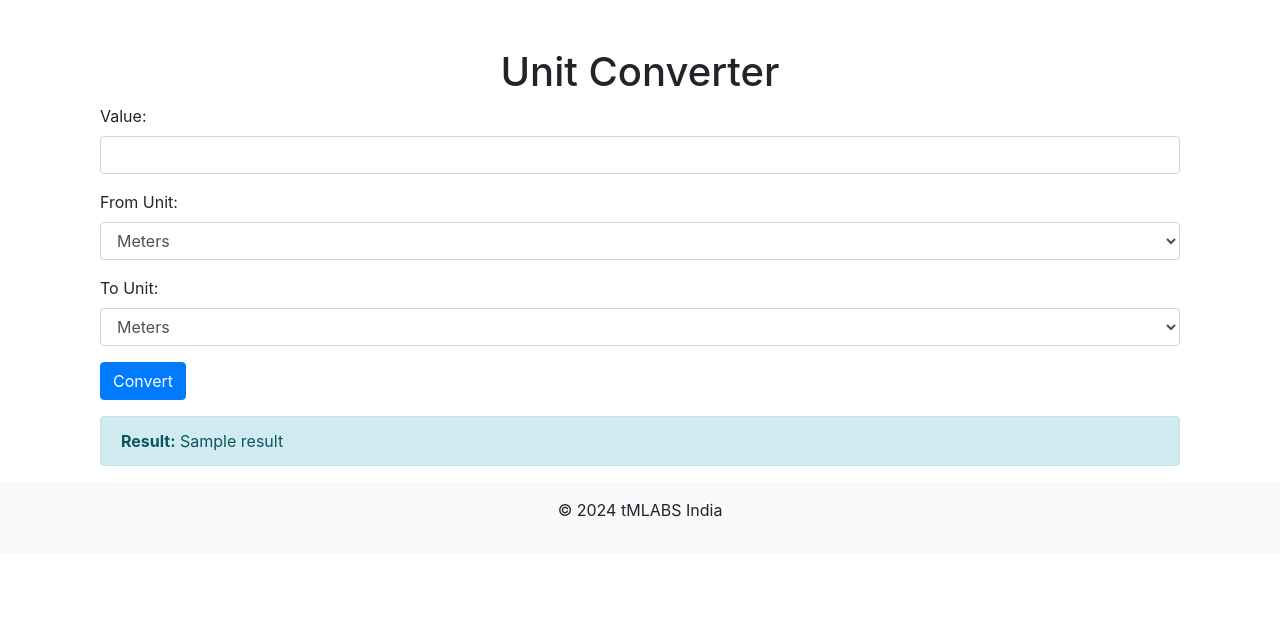
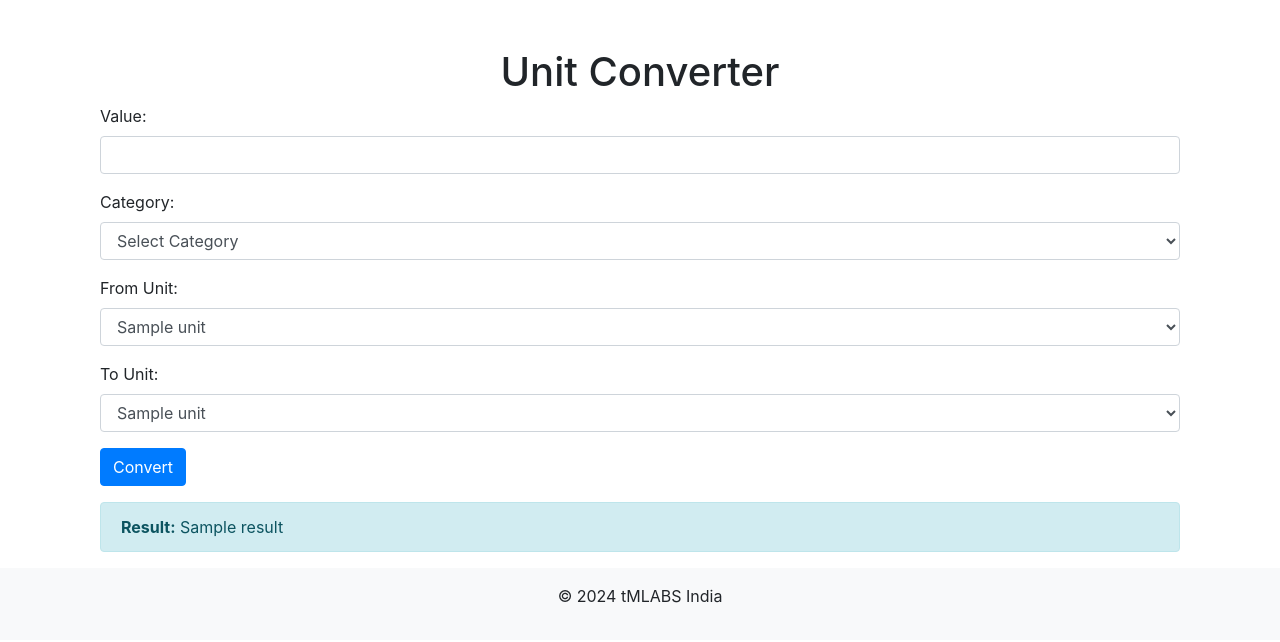
Before and after one commit to thrmk/url_shortener_free, a Flask app: template templates/unit_converter.html in a window 1280 px wide. Shown: the part 76-718 px from the top of the page. Run offline with Flask 3, Linux system fonts and the light colour scheme; the template is opened without the code that fills it: most values are stand-ins (such as "Sample title", 1, 10 or a date in 2020); some libraries are stand-ins or nearby versions.

Commit message:
Added more units of conversions

```diff
--- a/app.py
+++ b/app.py
@@ -271,30 +271,140 @@ def password_generator():
 
 @app.route('/unit_converter', methods=['GET', 'POST'])
 def unit_converter():
+    value = ''
+    from_unit = ''
+    to_unit = ''
+    category = ''
     result = None
-    if request.method == 'POST':
-        value = float(request.form['value'])
-        from_unit = request.form['from_unit']
-        to_unit = request.form['to_unit']
 
-        result = convert_units(value, from_unit, to_unit)
-
-    return render_template('unit_converter.html', result=result)
-
-def convert_units(value, from_unit, to_unit):
-    # Add conversion logic here
-    conversion_rates = {
-        ('meters', 'kilometers'): 0.001,
-        ('kilometers', 'meters'): 1000,
-        ('grams', 'kilograms'): 0.001,
-        ('kilograms', 'grams'): 1000,
-        # Add more conversions as needed
+    units = {
+        'distance': ['meters', 'kilometers', 'miles', 'yards', 'feet', 'inches', 'centimeters', 'millimeters', 'nautical miles'],
+        'weight': ['grams', 'kilograms', 'pounds', 'ounces', 'milligrams', 'micrograms', 'stones', 'tons', 'carats'],
+        'temperature': ['celsius', 'fahrenheit', 'kelvin', 'rankine'],
+        'volume': ['liters', 'milliliters', 'gallons', 'cups', 'pints', 'quarts', 'cubic meters', 'cubic centimeters', 'cubic inches'],
+        'data': ['bytes', 'kilobytes', 'megabytes', 'gigabytes', 'terabytes', 'petabytes', 'exabytes', 'zettabytes', 'yottabytes'],
+        # Add more categories and units as needed
     }
 
-    if (from_unit, to_unit) in conversion_rates:
-        return value * conversion_rates[(from_unit, to_unit)]
-    else:
-        return "Conversion not supported."
+    if request.method == 'POST':
+        try:
+            value = float(request.form['value'])
+            category = request.form['category']
+            from_unit = request.form['from_unit']
+            to_unit = request.form['to_unit']
+
+            result = convert_units(value, from_unit, to_unit, category)
+        except ValueError:
+            flash('Please enter a valid number.')
+
+    return render_template('unit_converter.html', result=result, value=value, from_unit=from_unit, to_unit=to_unit, category=category, units=units)
+
+
+def convert_units(value, from_unit, to_unit, category):
+    conversion_rates = {
+        'distance': {
+            ('meters', 'kilometers'): 0.001,
+            ('kilometers', 'meters'): 1000,
+            ('meters', 'miles'): 0.000621371,
+            ('miles', 'meters'): 1609.34,
+            ('meters', 'yards'): 1.09361,
+            ('yards', 'meters'): 0.9144,
+            ('meters', 'feet'): 3.28084,
+            ('feet', 'meters'): 0.3048,
+            ('meters', 'inches'): 39.3701,
+            ('inches', 'meters'): 0.0254,
+            ('meters', 'centimeters'): 100,
+            ('centimeters', 'meters'): 0.01,
+            ('meters', 'millimeters'): 1000,
+            ('millimeters', 'meters'): 0.001,
+            ('meters', 'nautical miles'): 0.000539957,
+            ('nautical miles', 'meters'): 1852,
+            # Add more distance conversions
+        },
+        'weight': {
+            ('grams', 'kilograms'): 0.001,
+            ('kilograms', 'grams'): 1000,
+            ('grams', 'pounds'): 0.00220462,
+            ('pounds', 'grams'): 453.592,
+            ('grams', 'ounces'): 0.035274,
+            ('ounces', 'grams'): 28.3495,
+            ('grams', 'milligrams'): 1000,
+            ('milligrams', 'grams'): 0.001,
+            ('grams', 'micrograms'): 1e6,
+            ('micrograms', 'grams'): 1e-6,
+            ('kilograms', 'stones'): 0.157473,
+            ('stones', 'kilograms'): 6.35029,
+            ('kilograms', 'tons'): 0.001,
+            ('tons', 'kilograms'): 1000,
+            ('grams', 'carats'): 5,
+            ('carats', 'grams'): 0.2,
+            # Add more weight conversions
+        },
+        'temperature': {
+            ('celsius', 'fahrenheit'): lambda c: (c * 9/5) + 32,
+            ('fahrenheit', 'celsius'): lambda f: (f - 32) * 5/9,
+            ('celsius', 'kelvin'): lambda c: c + 273.15,
+            ('kelvin', 'celsius'): lambda k: k - 273.15,
+            ('fahrenheit', 'kelvin'): lambda f: (f + 459.67) * 5/9,
+            ('kelvin', 'fahrenheit'): lambda k: (k * 9/5) - 459.67,
+            ('celsius', 'rankine'): lambda c: (c + 273.15) * 9/5,
+            ('rankine', 'celsius'): lambda r: (r - 491.67) * 5/9,
+            # Add more temperature conversions
+        },
+        'volume': {
+            ('liters', 'milliliters'): 1000,
+            ('milliliters', 'liters'): 0.001,
+            ('liters', 'gallons'): 0.264172,
+            ('gallons', 'liters'): 3.78541,
+            ('liters', 'cups'): 4.22675,
+            ('cups', 'liters'): 0.236588,
+            ('liters', 'pints'): 2.11338,
+            ('pints', 'liters'): 0.473176,
+            ('liters', 'quarts'): 1.05669,
+            ('quarts', 'liters'): 0.946353,
+            ('cubic meters', 'liters'): 1000,
+            ('liters', 'cubic meters'): 0.001,
+            ('cubic centimeters', 'liters'): 0.001,
+            ('liters', 'cubic centimeters'): 1000,
+            ('cubic inches', 'liters'): 0.0163871,
+            ('liters', 'cubic inches'): 61.0237,
+            # Add more volume conversions
+        },
+        'data': {
+            ('bytes', 'kilobytes'): 0.001,
+            ('kilobytes', 'bytes'): 1000,
+            ('kilobytes', 'megabytes'): 0.001,
+            ('megabytes', 'kilobytes'): 1000,
+            ('megabytes', 'gigabytes'): 0.001,
+            ('gigabytes', 'megabytes'): 1000,
+            ('gigabytes', 'terabytes'): 0.001,
+            ('terabytes', 'gigabytes'): 1000,
+            ('terabytes', 'petabytes'): 0.001,
+            ('petabytes', 'terabytes'): 1000,
+            ('petabytes', 'exabytes'): 0.001,
+            ('exabytes', 'petabytes'): 1000,
+            ('exabytes', 'zettabytes'): 0.001,
+            ('zettabytes', 'exabytes'): 1000,
+            ('zettabytes', 'yottabytes'): 0.001,
+            ('yottabytes', 'zettabytes'): 1000,
+            # Add more data conversions
+        },
+        # Add more categories and conversions as needed
+    }
+
+    try:
+        if category in conversion_rates:
+            conversion = conversion_rates[category].get((from_unit, to_unit))
+            if conversion:
+                if callable(conversion):  # For lambda functions (temperature)
+                    return round(conversion(value), 2)
+                return round(value * conversion, 2)
+            else:
+                return "Conversion not supported."
+        else:
+            return "Invalid category."
+    except KeyError:
+        return "Invalid conversion."
 
 @app.route('/sitemap.xml')
 def sitemap():
--- a/templates/unit_converter.html
+++ b/templates/unit_converter.html
@@ -8,26 +8,35 @@
     <form method="POST">
         <div class="form-group">
             <label for="value">Value:</label>
-            <input type="number" class="form-control" id="value" name="value" step="any" required>
+            <input type="number" class="form-control" id="value" name="value" step="any" value="{{ value }}" required>
+        </div>
+        <div class="form-group">
+            <label for="category">Category:</label>
+            <select class="form-control" id="category" name="category" onchange="updateUnits()">
+                <option value="">Select Category</option>
+                {% for cat in units.keys() %}
+                    <option value="{{ cat }}" {% if category == cat %}selected{% endif %}>{{ cat.capitalize() }}</option>
+                {% endfor %}
+            </select>
         </div>
         <div class="form-group">
             <label for="from_unit">From Unit:</label>
             <select class="form-control" id="from_unit" name="from_unit">
-                <option value="meters">Meters</option>
-                <option value="kilometers">Kilometers</option>
-                <option value="grams">Grams</option>
-                <option value="kilograms">Kilograms</option>
-                <!-- Add more units as needed -->
+                {% if category %}
+                    {% for unit in units[category] %}
+                        <option value="{{ unit }}" {% if from_unit == unit %}selected{% endif %}>{{ unit.capitalize() }}</option>
+                    {% endfor %}
+                {% endif %}
             </select>
         </div>
         <div class="form-group">
             <label for="to_unit">To Unit:</label>
             <select class="form-control" id="to_unit" name="to_unit">
-                <option value="meters">Meters</option>
-                <option value="kilometers">Kilometers</option>
-                <option value="grams">Grams</option>
-                <option value="kilograms">Kilograms</option>
-                <!-- Add more units as needed -->
+                {% if category %}
+                    {% for unit in units[category] %}
+                        <option value="{{ unit }}" {% if to_unit == unit %}selected{% endif %}>{{ unit.capitalize() }}</option>
+                    {% endfor %}
+                {% endif %}
             </select>
         </div>
         <button type="submit" class="btn btn-primary">Convert</button>
@@ -39,4 +48,27 @@
         </div>
     {% endif %}
 </div>
+
+<script>
+function updateUnits() {
+    const category = document.getElementById('category').value;
+    const units = {{ units|tojson }};
+    const fromUnitSelect = document.getElementById('from_unit');
+    const toUnitSelect = document.getElementById('to_unit');
+
+    fromUnitSelect.innerHTML = '';
+    toUnitSelect.innerHTML = '';
+
+    if (category && units[category]) {
+        units[category].forEach(unit => {
+            const optionFrom = document.createElement('option');
+            const optionTo = document.createElement('option');
+            optionFrom.value = optionTo.value = unit;
+            optionFrom.textContent = optionTo.textContent = unit.charAt(0).toUpperCase() + unit.slice(1);
+            fromUnitSelect.appendChild(optionFrom);
+            toUnitSelect.appendChild(optionTo);
+        });
+    }
+}
+</script>
 {% endblock %}
```
